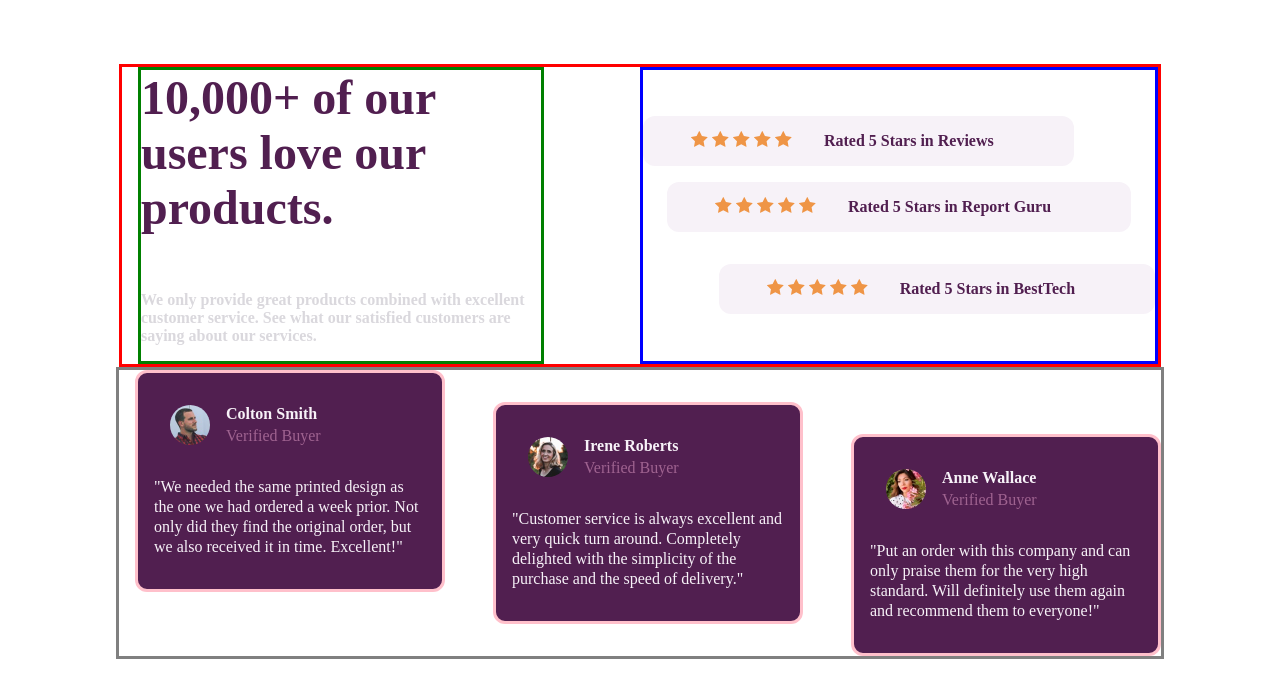
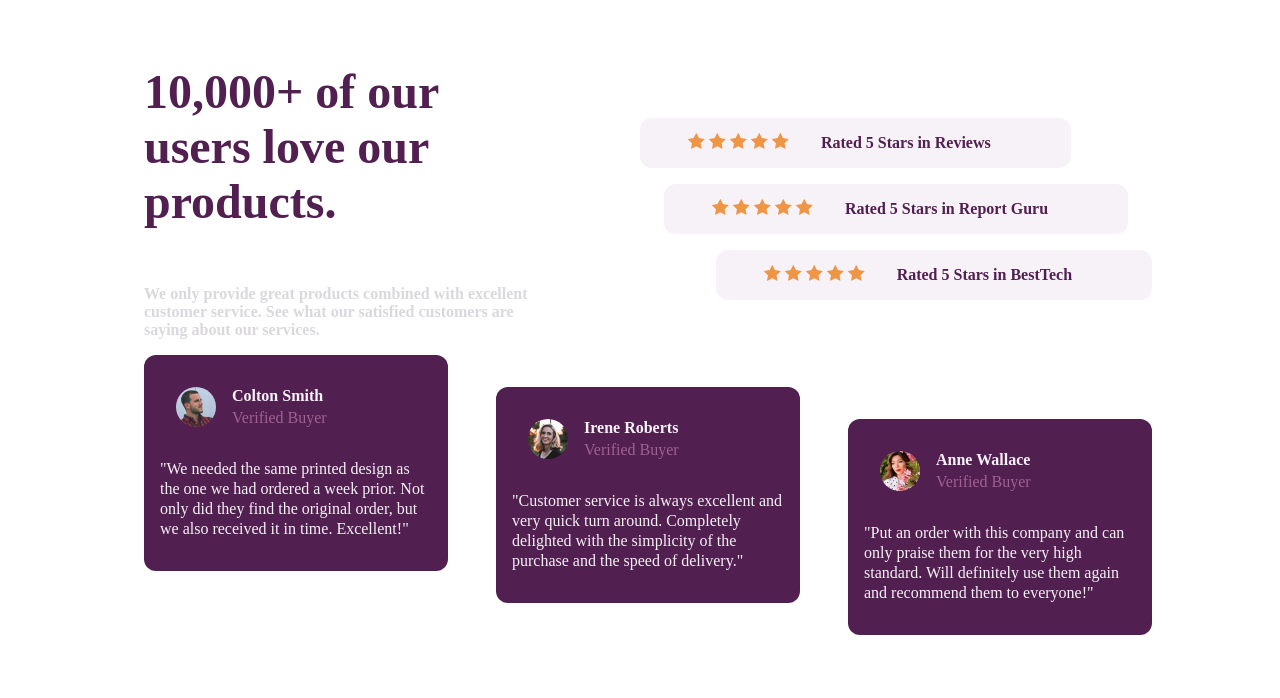
Before and after one commit to mvassaramo/Social-proof-section, a plain HTML site: page index.html in a window 1280 px wide. Drawn offline with Linux system fonts and the light colour scheme.

Commit message:
fix margin on rating card and removed borders

```diff
--- a/styles.css
+++ b/styles.css
@@ -21,14 +21,11 @@
 }
 
 .heading-section {
-	border: solid red;
 	display: flex;
 	flex-direction: column;
-	/* justify-content: space-between; */
 }
 
 .heading-content {
-	border: solid green;
 	display: flex;
 	flex-direction: column;
 }
@@ -66,7 +63,6 @@
 }
 
 .ratings-list {
-	border: solid blue;
 	display: flex;
 	flex-direction: column;
 	justify-content: center;
@@ -118,18 +114,17 @@
 
 	.rating-card-three {
 		align-self: flex-end;
+		margin-top: 0;
 		margin-right: 0;
 	}
 }
 
 .review-section {
-	border: solid gray;
 	display: flex;
 	flex-direction: column;
 }
 
 .review {
-	border: solid pink;
 	background-color: rgb(81,31,80);
 	border-radius: 0.75rem;
 	margin-bottom: 1rem;
```
